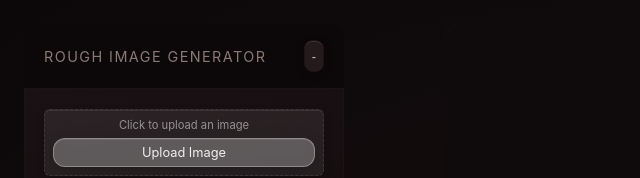
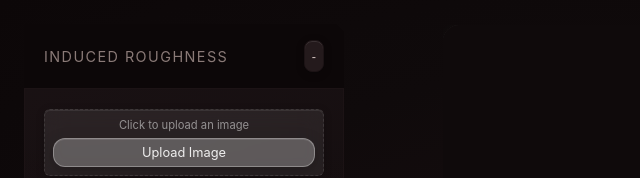
Before and after one commit to jo56/photo-induced-roughness, a React (Vite) app: page / in a window 1280 px wide. Shown: the top 178 px of the page, without its empty margins (0-640 px from the left). Built offline with nearby package versions, Linux system fonts and the light colour scheme.

Commit message:
changing icons and name of project

```diff
--- a/index.html
+++ b/index.html
@@ -4,7 +4,7 @@
   <head>
     <meta charset="utf-8" />
     <meta name="viewport" content="width=device-width, initial-scale=1.0" />
-    <title>Rough Image Generator</title>
+    <title>Induced Roughness</title>
 
     <link rel="icon" type="image/png" href="/favicon-96x96.png" sizes="96x96" />
 <link rel="icon" type="image/svg+xml" href="/favicon.svg" />
--- a/package.json
+++ b/package.json
@@ -1 +1 @@
-{"name":"painting-with-roughness","version":"1.0.0","private":true,"scripts":{"dev":"vite","build":"vite build","preview":"vite preview", "deploy": "gh-pages -d dist"},"dependencies":{"react":"^18.2.0","react-dom":"^18.2.0"},"devDependencies":{"@vitejs/plugin-react":"^4.0.0","gh-pages":"^6.3.0","typescript":"^5.1.6","vite":"^5.3.0"}}
+{"name":"induced-roughness","version":"1.0.0","private":true,"scripts":{"dev":"vite","build":"vite build","preview":"vite preview", "deploy": "gh-pages -d dist"},"dependencies":{"react":"^18.2.0","react-dom":"^18.2.0"},"devDependencies":{"@vitejs/plugin-react":"^4.0.0","gh-pages":"^6.3.0","typescript":"^5.1.6","vite":"^5.3.0"}}
--- a/src/App.tsx
+++ b/src/App.tsx
@@ -1484,7 +1484,7 @@ export default function RoughImageGenerator(): JSX.Element {
             color: '#8a7a77'
           }}
         >
-          <span>Rough Image Generator</span>
+          <span>Induced Roughness</span>
           <button
             onClick={() => setPanelMinimized(prev => !prev)}
             style={{
--- a/vite.config.ts
+++ b/vite.config.ts
@@ -4,5 +4,5 @@ import react from '@vitejs/plugin-react'
 
 export default defineConfig({
 plugins: [react()],
- base: '/painting-with-roughness/'
+ base: '/induced-roughness/'
 })
```
Also changed, not shown: 2 other files (tests, documents, lock files or other folders).
